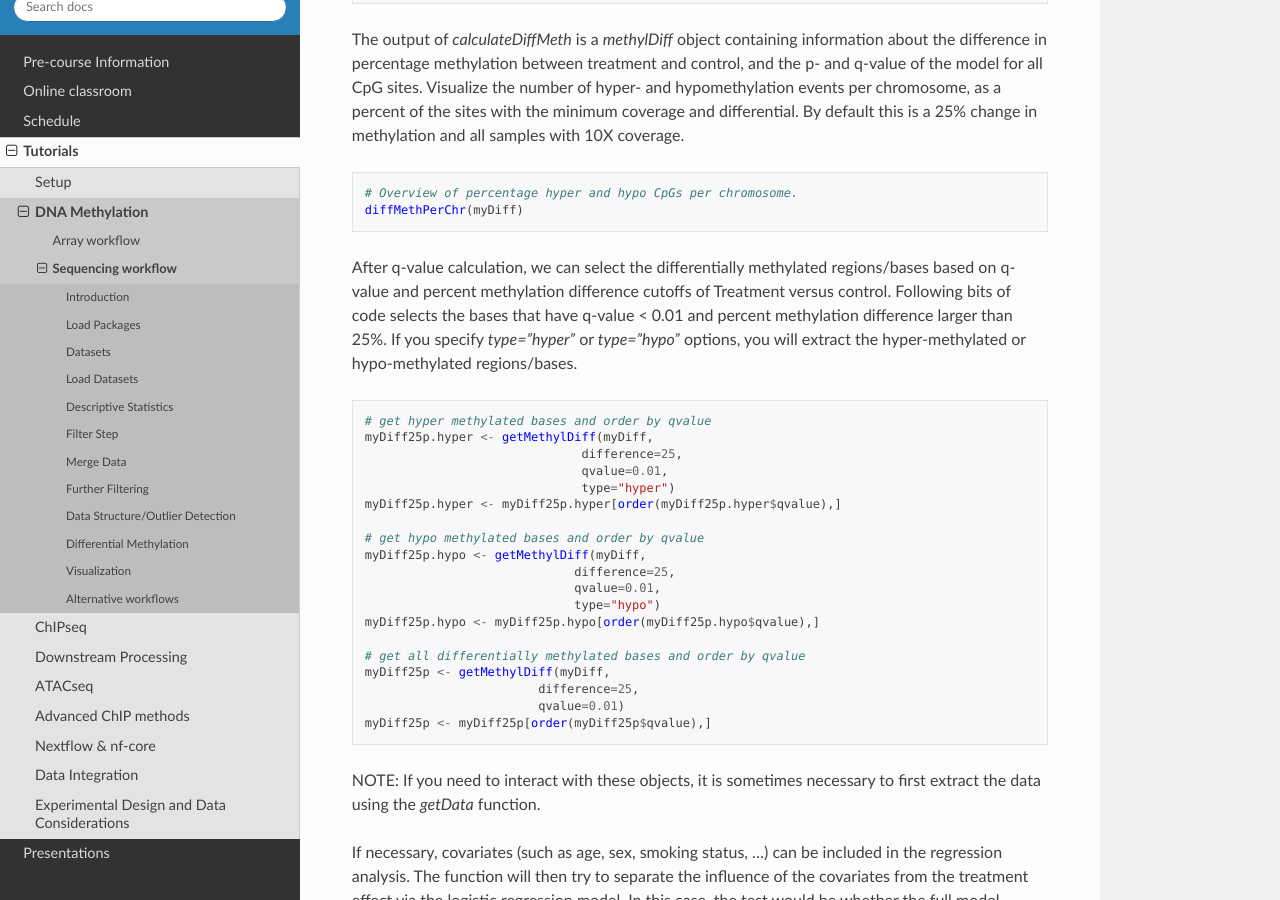
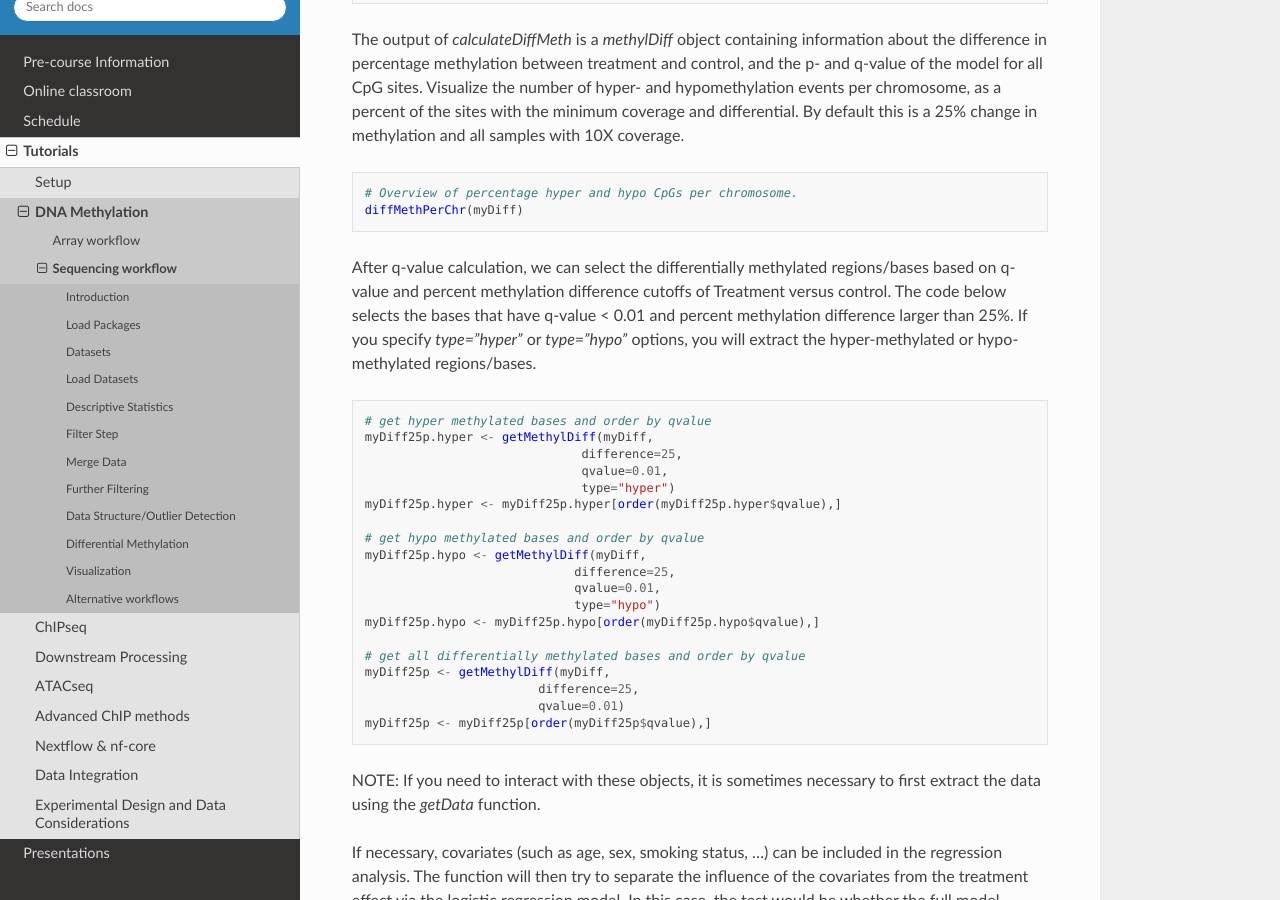
Before and after one commit to NBISweden/workshop-epigenomics-RTDs, a Sphinx documentation site: the page built from docs/content/tutorials/methylationSeq/Seq_Tutorial.md, in a window 1280 px wide and 900 px high, scrolled down 7048 px. Built offline with Sphinx 7.4.7 and the Read the Docs theme 2.0.0, drawn with Linux system fonts in a browser that asks for light colours; formulas are drawn with MathJax 3; some of the changed text lies outside the part shown.

Commit message:
Update Seq_Tutorial.md
add some few words to improve understanding of text

````diff
--- a/docs/content/tutorials/methylationSeq/Seq_Tutorial.md
+++ b/docs/content/tutorials/methylationSeq/Seq_Tutorial.md
@@ -178,7 +178,7 @@
 clusterSamples(meth, dist="correlation", method="ward", plot=TRUE)
 ```
 
-Another very useful visualization is obtained by plotting the samples in a principal component space. Using this kind of PCA plot we project multidimensional data (i.e. we have as many dimensions in this data as there are CpG loci in _meth_) into 2 or 3-dimensional space while at the same time maintaining as much variation in the data as possible. Samples that are more alike will be clustered together in PC space, so by looking at this plot we can see what is the largest source of variation in data and whether there are sample swaps and/or outlier samples. _PCASamples_ is a function in _methylKit_ that will perform PCA and plot the first two principal components. What does the PCA plot of our dataset tell you? What is the biggest source of variation on the data? Does it look samples are swapped? Do there seem to be outliers among the samples?
+Another very useful visualization is obtained by plotting the samples in a principal component space. Using this kind of PCA plot we project multidimensional data (i.e. we have as many dimensions in this data as there are CpG loci in _meth_) into 2 or 3-dimensional space while at the same time maintaining as much variation in the data as possible. Samples that are more alike will be clustered together in PC space, so by looking at this plot we can see what is the largest source of variation in data and whether there are sample swaps and/or outlier samples. _PCASamples_ is a function in _methylKit_ that will perform PCA and plot the first two principal components. What does the PCA plot of our dataset tell you? What is the biggest source of variation on the data? Does it look like samples are swapped? Do there seem to be outliers among the samples?
 
 ```r
 PCASamples(meth)
@@ -216,7 +216,7 @@
 diffMethPerChr(myDiff)
 ```
 
-After q-value calculation, we can select the differentially methylated regions/bases based on q-value and percent methylation difference cutoffs of Treatment versus control. Following bits of code selects the bases that have q-value < 0.01 and percent methylation difference larger than 25%. If you specify _type="hyper"_ or _type="hypo"_ options, you will extract the hyper-methylated or hypo-methylated regions/bases.
+After q-value calculation, we can select the differentially methylated regions/bases based on q-value and percent methylation difference cutoffs of Treatment versus control. The code below selects the bases that have q-value < 0.01 and percent methylation difference larger than 25%. If you specify _type="hyper"_ or _type="hypo"_ options, you will extract the hyper-methylated or hypo-methylated regions/bases.
 
 ```r
 # get hyper methylated bases and order by qvalue
````
